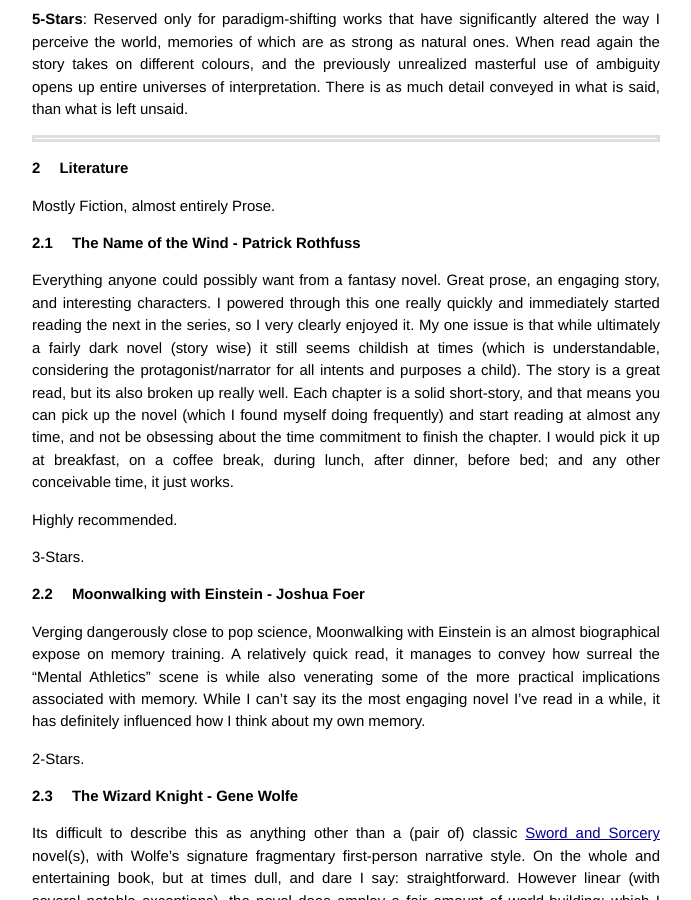
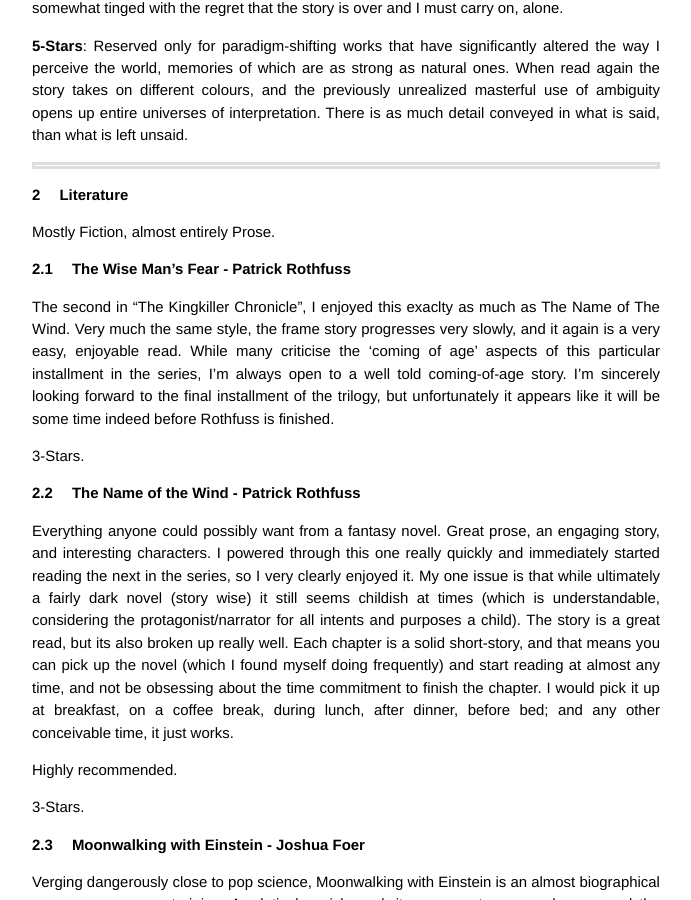
Before and after one commit to athuras/athuras.github.com, a Jekyll site: the page built from _posts/2014-08-06-Booklist.markdown, in a window 1280 px wide and 900 px high, scrolled down 1633 px. Shown: the whole window, without its empty margins (294-985 px from the left). Built offline with Jekyll 4.4.1, drawn with Linux system fonts in a browser that asks for light colours; comment, search, counter and statistics services are not loaded; some of the changed text lies outside the part shown.

Commit message:
added Wise Mans fear review

```diff
--- a/_posts/2014-08-06-Booklist.markdown
+++ b/_posts/2014-08-06-Booklist.markdown
@@ -39,6 +39,14 @@
 
 # Literature
 Mostly Fiction, almost entirely Prose.
+
+## The Wise Man's Fear - Patrick Rothfuss
+The second in "The Kingkiller Chronicle", I enjoyed this exaclty as much as The Name of The Wind.
+Very much the same style, the frame story progresses very slowly, and it again is a very easy, enjoyable read.
+While many criticise the 'coming of age' aspects of this particular installment in the series, I'm always open to a well told coming-of-age story.
+I'm sincerely looking forward to the final installment of the trilogy, but unfortunately it appears like it will be some time indeed before Rothfuss is finished.
+
+3-Stars.
 
 ## The Name of the Wind - Patrick Rothfuss
 Everything anyone could possibly want from a fantasy novel.
```
